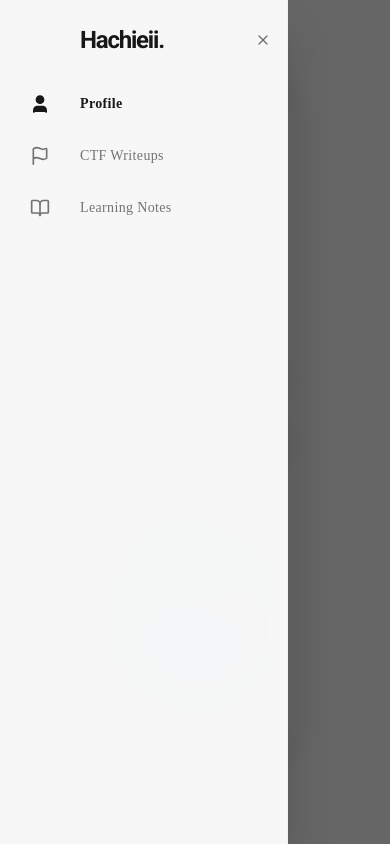
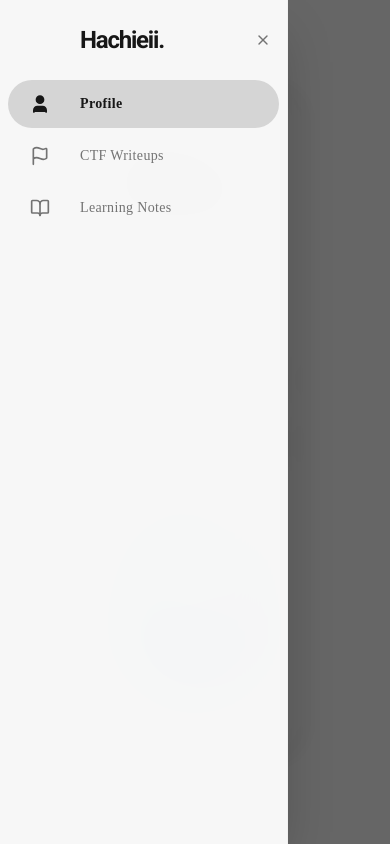
Before and after one commit to Hachieii/Archive, a Next.js app: page / in a window 390 px wide. Both pictures are taken after a click on the button 36 px from the left and 36 px from the top of the page. Built offline with nearby package versions, Linux system fonts and the light colour scheme; no server answers.

Commit message:
fix sidebar animation

```diff
--- a/components/sidebar.tsx
+++ b/components/sidebar.tsx
@@ -22,12 +22,6 @@ const navItems = [
   { name: "CTF Writeups", href: "/ctf-writeup", icon: Flag },
   { name: "Learning Notes", href: "/notes", icon: BookOpen },
 ];
-
-// M3 Standard Easing
-const M3_TRANSITION = {
-  duration: 0.3,
-  ease: [0.2, 0.0, 0, 1.0],
-} as const;
 
 export function Sidebar() {
   const pathname = usePathname();
@@ -108,26 +102,32 @@ export function Sidebar() {
               onClick={() => mobileMode && setOpenMobile(false)}
               title={!mobileMode && isCollapsed ? item.name : ""}
               className={cn(
-                "group flex items-center h-12 relative rounded-full transition-all duration-300 ease-[cubic-bezier(0.2,0.0,0,1.0)]",
+                // Base styles
+                "group flex items-center h-12 relative rounded-full transition-all duration-200",
+                // Hover effect (chỉ khi không active)
+                !isActive && "hover:bg-foreground/5",
+                // Click Effect: Nhấn xuống sẽ co lại (active:scale-95) -> Tạo cảm giác mượt mà vật lý
+                "active:scale-95",
+                // Text colors
                 isActive
-                  ? "text-primary font-bold shadow-none"
-                  : "text-muted-foreground hover:bg-foreground/5 hover:text-foreground font-medium"
+                  ? "text-primary font-bold"
+                  : "text-muted-foreground hover:text-foreground font-medium"
               )}
             >
-              {/* MAGIC PILL */}
+              {/* --- STATIC ACTIVE PILL (GIẢI PHÁP ỔN ĐỊNH NHẤT) --- */}
+              {/* Thay vì animate, chúng ta chỉ render nó ra ngay lập tức.
+                  Điều này đảm bảo khi reload trang, nó "đã ở đó" rồi, không bị pop-in.
+              */}
               {isActive && (
-                <motion.div
-                  layoutId="sidebar-active-pill"
-                  className="absolute inset-0 bg-primary/15 rounded-full z-0"
-                  transition={M3_TRANSITION}
-                />
+                <div className="absolute inset-0 bg-primary/15 rounded-full z-0" />
               )}
+              {/* -------------------------------------------------- */}
 
               {/* ICON */}
               <div className="w-16 shrink-0 flex items-center justify-center h-full relative z-10">
                 <Icon
                   className={cn(
-                    "w-5 h-5 transition-transform duration-300 ease-[cubic-bezier(0.2,0.0,0,1.0)]",
+                    "w-5 h-5 transition-transform duration-300",
                     isActive && "fill-current scale-105",
                     !isActive && "group-hover:scale-110"
                   )}
@@ -197,7 +197,6 @@ export function Sidebar() {
       <aside
         className={cn(
           "fixed top-0 left-0 z-50 h-screen flex-col border-r border-border/40 bg-background/60 backdrop-blur-xl overflow-hidden hidden lg:flex",
-          // Luôn bật transition vì server đã render đúng width ngay từ đầu
           "transition-[width] duration-300 ease-[cubic-bezier(0.2,0.0,0,1.0)]",
           isCollapsed ? "w-20" : "w-64"
         )}
```
